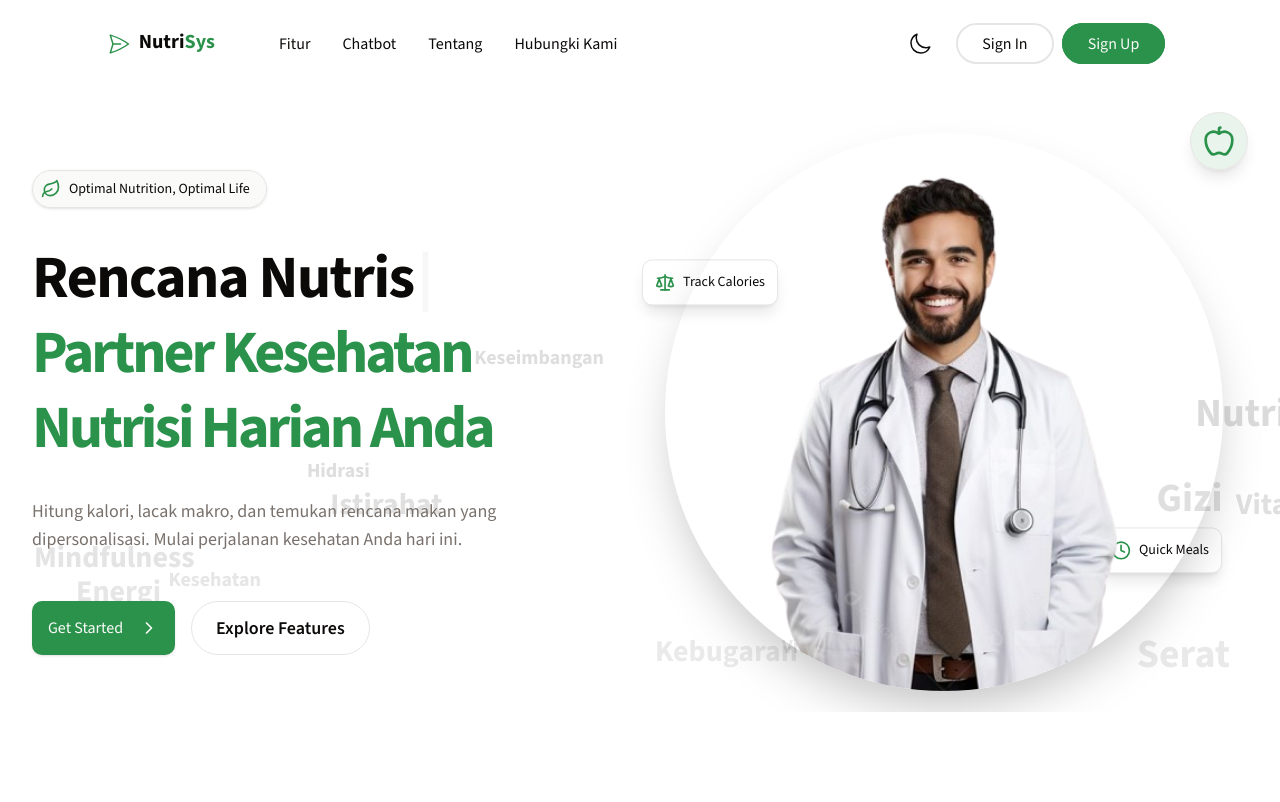
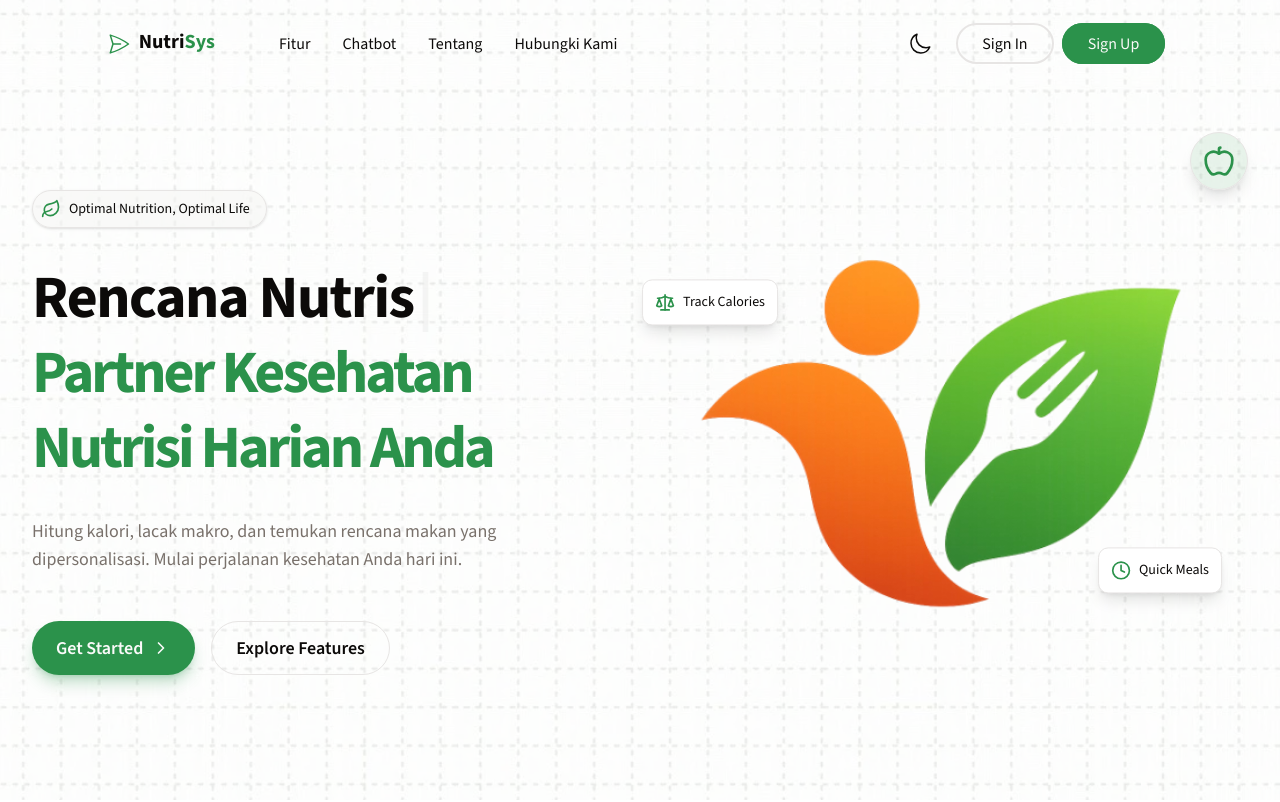
Before and after one commit to mcqeems/nutrisys, a Next.js app: page / in a window 1280 px wide. Shown: the top 802 px of the page. Built offline with nearby package versions, Linux system fonts and the light colour scheme.

Commit message:
apply picture on hero section

```diff
--- a/src/app/(public)/(home)/hero-section.tsx
+++ b/src/app/(public)/(home)/hero-section.tsx
@@ -1,42 +1,32 @@
-'use client';
-import { Leaf, Apple, ChevronRight, Scale, Clock } from 'lucide-react';
-import { FloatingText } from '@/components/ui/floating-text';
-import { AnimatedBackground } from '@/components/ui/animated-background';
-import TextType from '@/components/TextType';
-import { SmoothButton } from '@/components/ui/button';
-import Image from 'next/image';
+"use client";
+import { Leaf, Apple, ChevronRight, Scale, Clock } from "lucide-react";
+import { FloatingText } from "@/components/ui/floating-text";
+import TextType from "@/components/TextType";
+import Image from "next/image";
 
-const HEALTH_MODEL_URL = '/dokter.png';
+const HEALTH_MODEL_URL = "/Logo/nutrisys.webp";
 
 const HeroSection = () => {
-  const categories = [
-    'Diet Plans',
-    'Supplements',
-    'Recipe Ideas',
-    'Meal Prep',
-    'Hydration',
-    'Weight Management',
-    'Fitness Tips',
-  ];
+  return (
+    <div
+      className="min-h-screen text-foreground relative flex items-center justify-center
+      bg-[url('/Background/bg_2.webp')] bg-cover bg-center filter
+      dark:bg-black dark:filter-none dark:blur-0"
+    >
+      <div className="absolute inset-0 bg-white/75 z-1 dark:bg-background/90" />
 
-  return (
-    <AnimatedBackground>
-      <div className="min-h-screen text-foreground relative">
-        {/* Container Utama Konten */}
-        <div className="max-w-7xl mx-auto px-4 sm:px-6 lg:px-8 pt-12 relative overflow-hidden">
+      {/* Container Utama Konten - Beri z-10 agar selalu di atas overlay */}
+      <div className="max-w-7xl mx-auto px-4 sm:px-6 lg:px-8 relative overflow-hidden w-full z-10">
         <div className="flex flex-col lg:flex-row items-center lg:pt-16">
-            {/* Sisi Kiri: Teks dan CTA (w-full agar mengambil lebar penuh di mobile) */}
           <div className="w-full lg:w-1/2 z-10 space-y-4 md:space-y-6 lg:space-y-8 pb-8 lg:pb-0 text-center lg:text-left">
-              {/* Tagline */}
             <div className="inline-flex items-center space-x-2 p-2 pr-4 rounded-full bg-secondary/50 border border-border text-sm font-medium shadow-sm">
               <Leaf className="h-5 w-5 text-primary" />
               <span>Optimal Nutrition, Optimal Life</span>
             </div>
 
-              {/* Judul Utama */}
             <h1 className="text-4xl sm:text-5xl md:text-6xl font-extrabold leading-tight tracking-tighter">
               <TextType
-                  text={['Rencana Nutrisi', 'Khusus Untukmu']}
+                text={["Rencana Nutrisi", "Khusus Untukmu"]}
                 typingSpeed={40}
                 pauseDuration={1500}
                 showCursor={true}
@@ -45,61 +35,61 @@ const HeroSection = () => {
               <span
                 className="block title-accent-span"
                 style={{
-                    color: 'var(--color-primary)',
+                  color: "var(--color-primary)",
                 }}
               >
                 Partner Kesehatan Nutrisi Harian Anda
               </span>
             </h1>
-
-              {/* Deskripsi */}
+            {/* ... sisa konten ... */}
             <p className="text-muted-foreground max-w-lg text-lg mx-auto lg:mx-0">
-                Hitung kalori, lacak makro, dan temukan rencana makan yang dipersonalisasi. Mulai perjalanan kesehatan
-                Anda hari ini.
+              Hitung kalori, lacak makro, dan temukan rencana makan yang
+              dipersonalisasi. Mulai perjalanan kesehatan Anda hari ini.
             </p>
 
-              {/* Buttons */}
             <div className="flex space-x-4 pt-4 justify-center lg:justify-start">
-                {/* Button Primary  */}
-                <SmoothButton
-                  variant="primary"
-                  // href="/login"
-                  // className="inline-flex items-center justify-center rounded-full px-5 sm:px-6 py-2 sm:py-3 text-base sm:text-lg font-semibold
-                  //            bg-primary text-primary-foreground shadow-lg shadow-primary/30
-                  //            hover:opacity-90 transition-opacity duration-200"
+              <a
+                href="/login"
+                className="inline-flex items-center justify-center rounded-full px-5 sm:px-6 py-2 sm:py-3 text-base sm:text-lg font-semibold
+                           bg-primary text-primary-foreground shadow-lg shadow-primary/30
+                           hover:opacity-90 transition-opacity duration-200"
               >
                 Get Started
                 <ChevronRight className="ml-2 h-5 w-5" />
-                </SmoothButton>
+              </a>
 
-                {/* Button Outline */}
-                <SmoothButton
-                  variant="outline"
+              <a
+                href="/fitur"
                 className="inline-flex items-center justify-center rounded-full px-5 sm:px-6 py-2 sm:py-3 text-base sm:text-lg font-semibold
                            border border-border text-foreground hover:bg-accent/50 transition-colors duration-200"
               >
                 Explore Features
-                </SmoothButton>
+              </a>
             </div>
           </div>
 
-            {/*  Sisi Kanan: Visual dan Badges (hidden md:block untuk menyembunyikan di mobile & menampilkan di tablet+) */}
+          {/* sisi kanan logo & budget*/}
           <div className="lg:w-1/2 relative h-[400px] sm:h-[500px] lg:h-[600px] justify-center items-center mt-12 lg:mt-0 hidden md:flex">
-              {/* Gambar Dokter */}
             <Image
               src={HEALTH_MODEL_URL}
               alt="Healthy food bowl with fresh ingredients"
-                className="relative z-10 w-11/12 object-cover rounded-full shadow-2xl"
+              className="relative z-10 w-11/12 object-cover rounded-full"
               width={500}
               height={500}
             />
             {/* Badge 1 */}
             <div className="absolute top-1/4 left-4 sm:left-0">
-                <FloatingText icon={<Scale className="h-5 w-5 text-primary" />} title="Track Calories" />
+              <FloatingText
+                icon={<Scale className="h-5 w-5 text-primary" />}
+                title="Track Calories"
+              />
             </div>
             {/* Badge 2 */}
             <div className="absolute bottom-1/4 right-4 sm:right-0 px-30">
-                <FloatingText icon={<Clock className="h-5 w-5 text-primary" />} title="Quick Meals" />
+              <FloatingText
+                icon={<Clock className="h-5 w-5 text-primary" />}
+                title="Quick Meals"
+              />
             </div>
             {/* Logo Lingkaran */}
             <div className="absolute top-0 right-4 sm:right-0 p-3 rounded-full bg-primary/10 border border-border shadow-lg">
@@ -108,25 +98,7 @@ const HeroSection = () => {
           </div>
         </div>
       </div>
-
-        {/* Kategori Bar di Bawah */}
-        {/* <div className="absolute bottom-0 left-0 w-full bg-primary py-3">
-          <div className="max-w-7xl mx-auto px-4 sm:px-6 lg:px-8">
-            <div className="flex space-x-6 md:space-x-10 overflow-x-auto whitespace-nowrap text-primary-foreground font-semibold">
-              {categories.map((category, index) => (
-                <span
-                  key={index}
-                  // Mengganti flex-shrink-0 menjadi shrink-0 (Saran Intellisense)
-                  className="hover:text-yellow-300 transition-colors cursor-pointer text-sm md:text-base shrink-0"
-                >
-                  {category}
-                </span>
-              ))}
     </div>
-          </div>
-        </div> */}
-      </div>
-    </AnimatedBackground>
   );
 };
 
```
Lines whose indentation alone changed are shown as unchanged.
